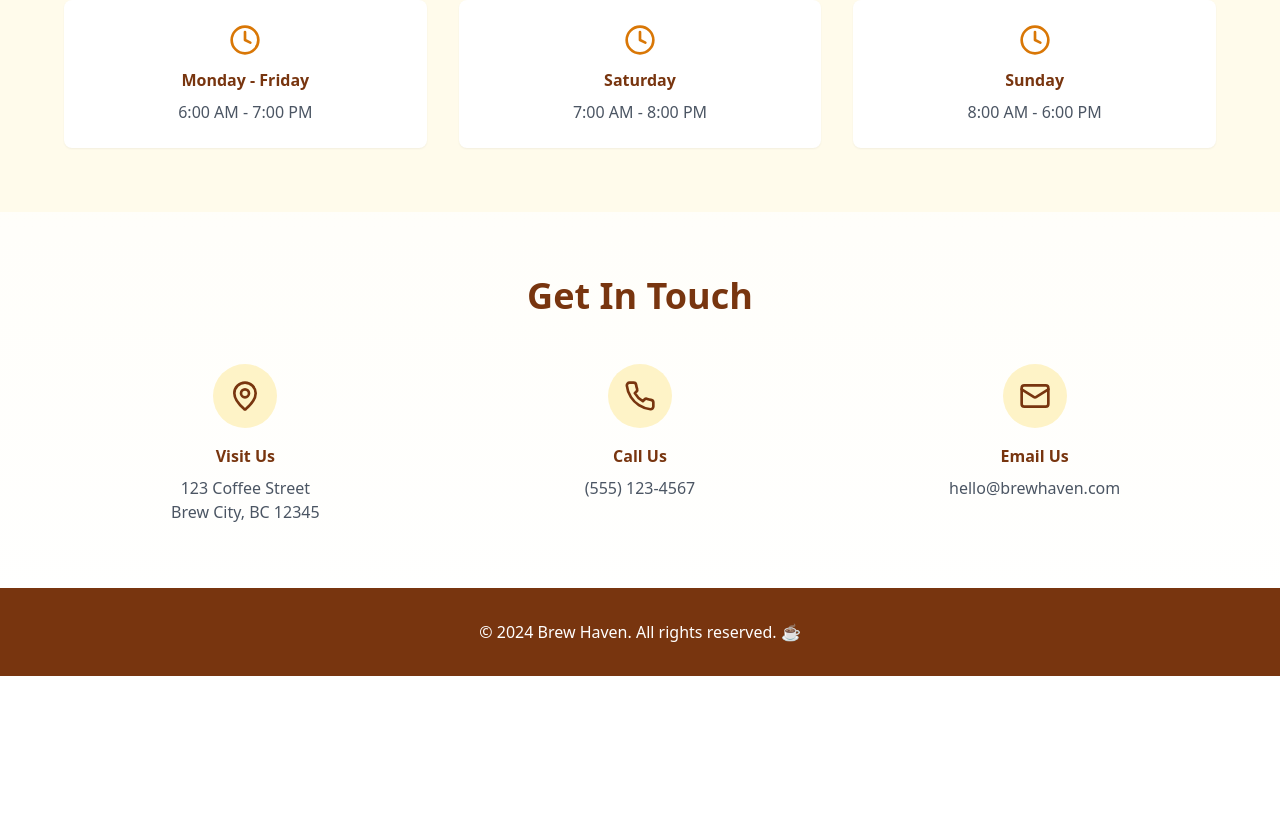
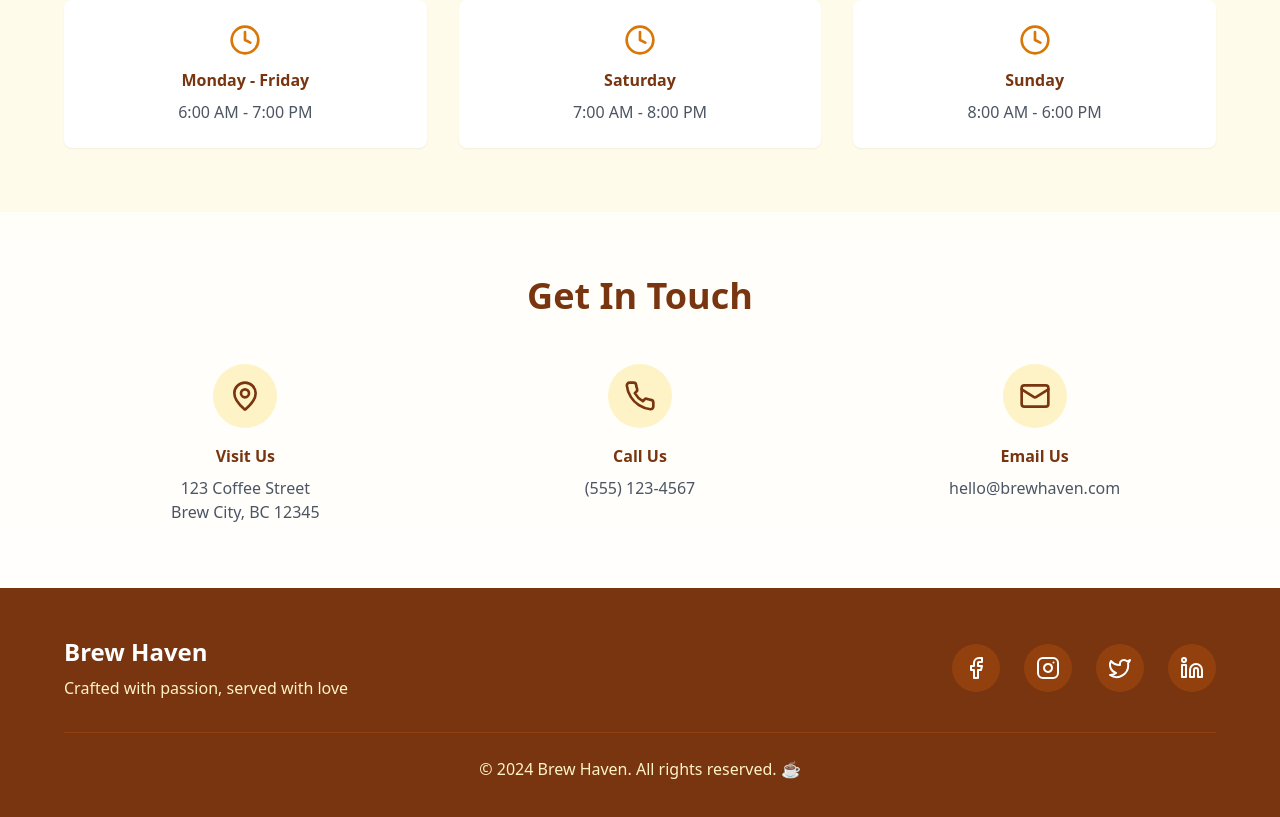
Before and after one commit to Buildify-UG/coffee-shop-landing-c7249f55-aad4-4217-824b-e5d22467d277, a React (Vite) app: page / in a window 1280 px wide. Shown: the part 1100-1917 px from the top of the page. Before the commit the page ends 1776 px from the top, so only its background shows below. Built offline with nearby package versions, Linux system fonts and the light colour scheme.

Commit message:
Updated project files

```diff
--- a/src/pages/Index.tsx
+++ b/src/pages/Index.tsx
@@ -1,5 +1,6 @@
 import { Coffee, Clock, MapPin, Phone, Mail, Star } from 'lucide-react';
 import { Button } from '@/components/ui/button';
+import { Facebook, Instagram, Twitter, Linkedin } from 'lucide-react';
 
 export default function Index() {
   const menuItems = [
@@ -115,8 +116,32 @@ export default function Index() {
       </section>
 
       {/* Footer */}
-      <footer className="bg-amber-900 text-white py-8 px-4 text-center">
-        <p>&copy; 2024 Brew Haven. All rights reserved. ☕</p>
+      <footer className="bg-amber-900 text-white py-12 px-4">
+        <div className="max-w-6xl mx-auto">
+          <div className="flex flex-col md:flex-row justify-between items-center mb-8">
+            <div className="text-center md:text-left mb-6 md:mb-0">
+              <h3 className="text-2xl font-bold mb-2">Brew Haven</h3>
+              <p className="text-amber-100">Crafted with passion, served with love</p>
+            </div>
+            <div className="flex gap-6">
+              <a href="https://facebook.com" target="_blank" rel="noopener noreferrer" className="bg-amber-800 hover:bg-amber-700 p-3 rounded-full transition-colors">
+                <Facebook className="w-6 h-6" />
+              </a>
+              <a href="https://instagram.com" target="_blank" rel="noopener noreferrer" className="bg-amber-800 hover:bg-amber-700 p-3 rounded-full transition-colors">
+                <Instagram className="w-6 h-6" />
+              </a>
+              <a href="https://twitter.com" target="_blank" rel="noopener noreferrer" className="bg-amber-800 hover:bg-amber-700 p-3 rounded-full transition-colors">
+                <Twitter className="w-6 h-6" />
+              </a>
+              <a href="https://linkedin.com" target="_blank" rel="noopener noreferrer" className="bg-amber-800 hover:bg-amber-700 p-3 rounded-full transition-colors">
+                <Linkedin className="w-6 h-6" />
+              </a>
+            </div>
+          </div>
+          <div className="border-t border-amber-800 pt-6 text-center">
+            <p className="text-amber-100">&copy; 2024 Brew Haven. All rights reserved. ☕</p>
+          </div>
+        </div>
       </footer>
     </div>
   );
```
